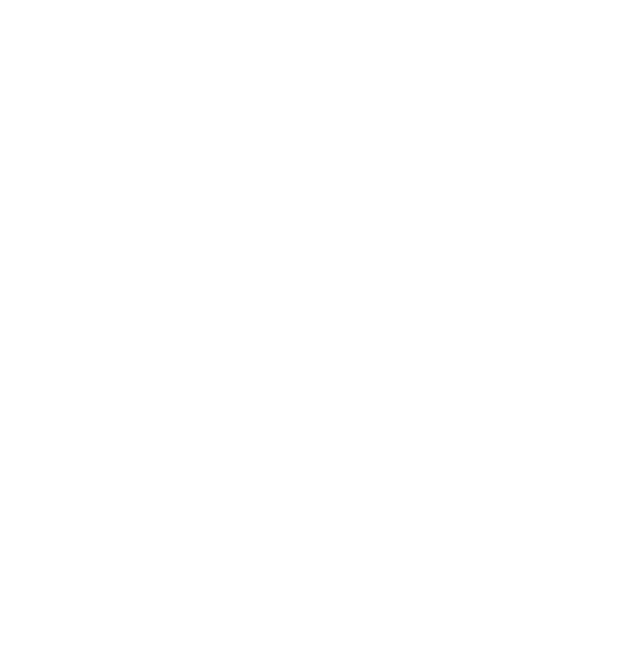
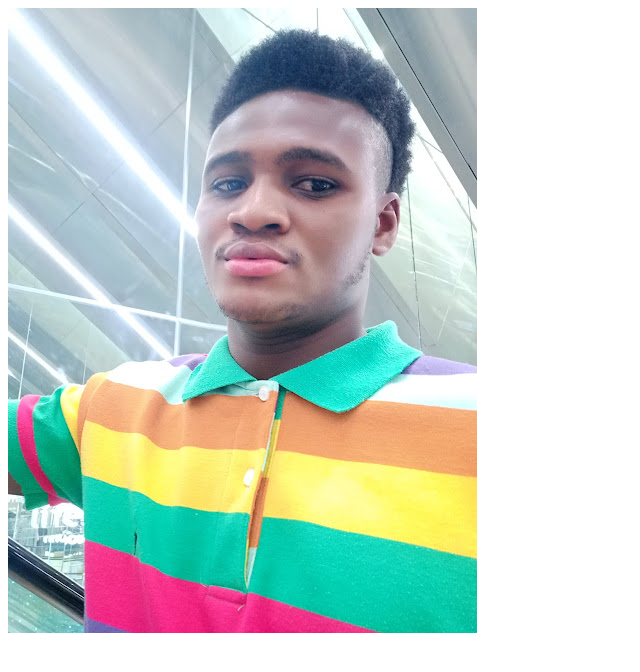
Before and after one commit to JBCDESING/BLESS, a plain HTML site: page Public/Page-1.html in a window 1280 px wide. Shown: the whole page, without its empty margins (0-640 px from the left). Drawn offline with Linux system fonts and the light colour scheme.

Commit message:
index.html
index.html

```diff
--- a/Public/Page-1.html
+++ b/Public/Page-1.html
@@ -4,9 +4,12 @@
     <meta charset="UTF-8">
     <meta http-equiv="X-UA-Compatible" content="IE=edge">
     <meta name="viewport" content="width=device-width, initial-scale=1.0">
-    <title>Document</title>
+    <title>Page one</title>
 </head>
 <body>
+    <header>
+        <img src="./Images/Blessed.jpg"
+    </header>
 
 </body>
 </html>
```
Also changed, not shown: Index.html (+1 -1 lines).
